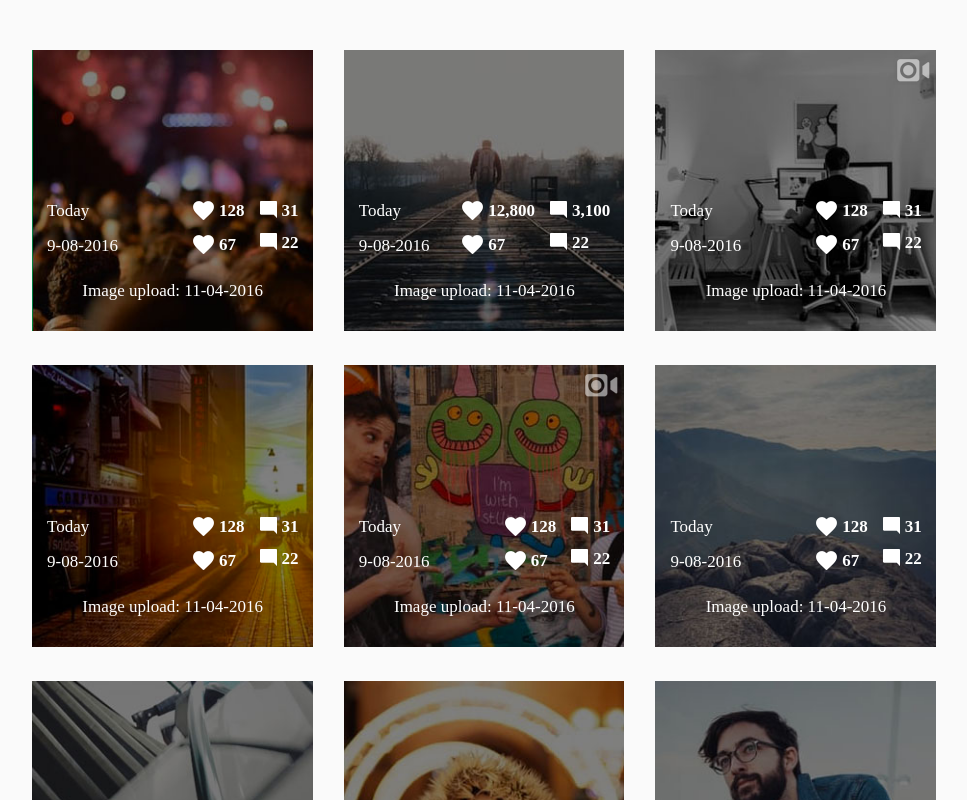
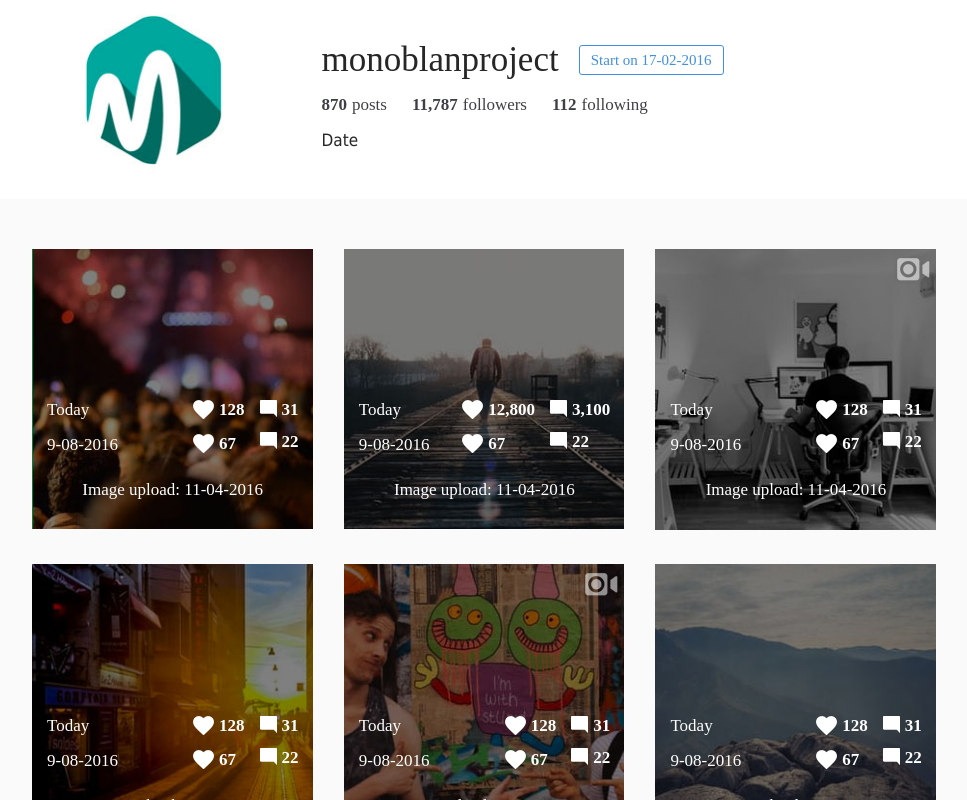
Before and after one commit to Glebova-Diana/monoblan, an Angular app: page / in a window 1280 px wide. Shown: the top 800 px of the page, without its empty margins (156-1123 px from the left). Built offline with nearby package versions, Linux system fonts and the light colour scheme.

Commit message:
add header adaptability

```diff
--- a/src/app/app.module.ts
+++ b/src/app/app.module.ts
@@ -12,7 +12,7 @@ import { MainComponent } from './main/main.component';
     MainComponent
   ],
   imports: [
-    BrowserModule
+    BrowserModule,
   ],
   providers: [],
   bootstrap: [AppComponent]
--- a/src/app/header/header.component.css
+++ b/src/app/header/header.component.css
@@ -1,32 +1,41 @@
 .wrapper {
   display: flex;
-  justify-content: space-between;
-  width: 57%;
+  /*justify-content: space-between;*/
+  width: 80%;
   max-width: 935px;
   margin: 0 auto;
-  padding: 0 55px;
+  /*padding: 0 55px;*/
 }
 
 .logo-box {
-  margin: 5px 0 25px 0;
+  /*margin: 5px 90px 25px 0;*/
+  margin: 5px 15px 25px 0;
+}
+
+.logo-box__logo-img {
+  width: 75px;
 }
 
 .header {
   display: flex;
+  flex-wrap: wrap;
+  width: 60%;
   flex-direction: column;
-  padding: 40px 0 0 0;
+  /*padding: 40px 0 0 0;*/
+  padding: 20px 0 0 0;
 }
 
 .header__headline-box {
-  display: flex;
-  align-items: center;
+  /*display: flex;*/
+  /*align-items: center;*/
   margin: 0 0 15px;
 }
 
 .header__headline {
   margin: 0 20px 0 0;
 
-  font-size: 35px;
+  /*font-size: 35px;*/
+  font-size: 24px;
   font-family: 'Myriad Pro';
   color: #262626;
 }
@@ -36,6 +45,8 @@
   justify-content: center;
   align-items: center;
   height: 30px;
+  width: 145px;
+  margin: 10px 0 0 0;
   padding: 0 10px;
 
   font-size: 15px;
@@ -46,11 +57,13 @@
 }
 
 .header__counts {
-  display: flex;
+  /*display: flex;*/
+  /*width: 90%;*/
   margin: 0 0 15px;
 }
 
 .header__posts {
+  display: flex;
   margin: 0 25px 0 0;
 
   font-size: 17px;
@@ -59,12 +72,13 @@
 }
 
 .header__posts--number {
-  margin: 0;
+  margin: 0 5px 0 0;
   font-weight: 700;
 }
 
 .header__date-box {
   display: flex;
+  margin: 0 0 15px 0;
 }
 
 .header__date-name {
@@ -72,3 +86,45 @@
   font-family: Tahoma,sans-serif;
   color: #262626;
 }
+
+@media (min-width: 540px) {
+ .wrapper {
+   width: 95%;
+ }
+
+  .header__headline-box {
+    display: flex;
+    align-items: center;
+  }
+
+  .header__headline {
+    font-size: 35px;
+  }
+
+  .header__start {
+    margin: 0;
+  }
+
+  .header__counts {
+    display: flex;
+  }
+}
+
+@media (min-width: 1024px) {
+  .wrapper {
+    width: 82%;
+    padding: 0 55px;
+  }
+
+  .logo-box {
+    margin: 5px 90px 25px 0;
+  }
+
+  .logo-box__logo-img {
+    width: 160px;
+  }
+
+  .header {
+    padding: 40px 0 0 0;
+  }
+}
--- a/src/app/header/header.component.html
+++ b/src/app/header/header.component.html
@@ -1,28 +1,28 @@
-<!--<div class="wrapper">-->
-  <!--<div class="logo-box">-->
-    <!--<img class="logo-box__logo-img" src="../../assets/img/logo.jpg" alt="Logotype">-->
-  <!--</div>-->
-  <!--<header class="header">-->
-    <!--<div class="header__headline-box">-->
-      <!--<span class="header__headline">monoblanproject</span>-->
-      <!--<span class="header__start">Start on 17-02-2016</span>-->
-    <!--</div>-->
-    <!--<div class="header__counts">-->
-      <!--<span class="header__posts">-->
-        <!--<span class="header__posts header__posts&#45;&#45;number">870</span>-->
-        <!--posts-->
-      <!--</span>-->
-      <!--<span class="header__posts">-->
-        <!--<span class="header__posts header__posts&#45;&#45;number">11,787</span>-->
-        <!--followers-->
-      <!--</span>-->
-      <!--<span class="header__posts">-->
-        <!--<span class="header__posts header__posts&#45;&#45;number">112</span>-->
-        <!--following-->
-      <!--</span>-->
-    <!--</div>-->
-    <!--<div class="header__date-box">-->
-      <!--<span class="header__date-name">Date</span>-->
-    <!--</div>-->
-  <!--</header>-->
-<!--</div>-->
+<div class="wrapper">
+  <div class="logo-box">
+    <img class="logo-box__logo-img" src="../../assets/img/logo.jpg" alt="Logotype">
+  </div>
+  <header class="header">
+    <div class="header__headline-box">
+      <span class="header__headline">monoblanproject</span>
+      <span class="header__start">Start on 17-02-2016</span>
+    </div>
+    <div class="header__counts">
+      <span class="header__posts">
+        <span class="header__posts header__posts--number">870</span>
+        posts
+      </span>
+      <span class="header__posts">
+        <span class="header__posts header__posts--number">11,787</span>
+        followers
+      </span>
+      <span class="header__posts">
+        <span class="header__posts header__posts--number">112</span>
+        following
+      </span>
+    </div>
+    <div class="header__date-box">
+      <span class="header__date-name">Date</span>
+    </div>
+  </header>
+</div>
--- a/src/app/header/header.component.ts
+++ b/src/app/header/header.component.ts
@@ -6,8 +6,7 @@ import { Component, OnInit } from '@angular/core';
   styleUrls: ['./header.component.css']
 })
 export class HeaderComponent implements OnInit {
-
-  constructor() { }
+    constructor() { }
 
   ngOnInit() {
   }
```
Also changed, not shown: 1 other file (tests, documents, lock files or other folders).
